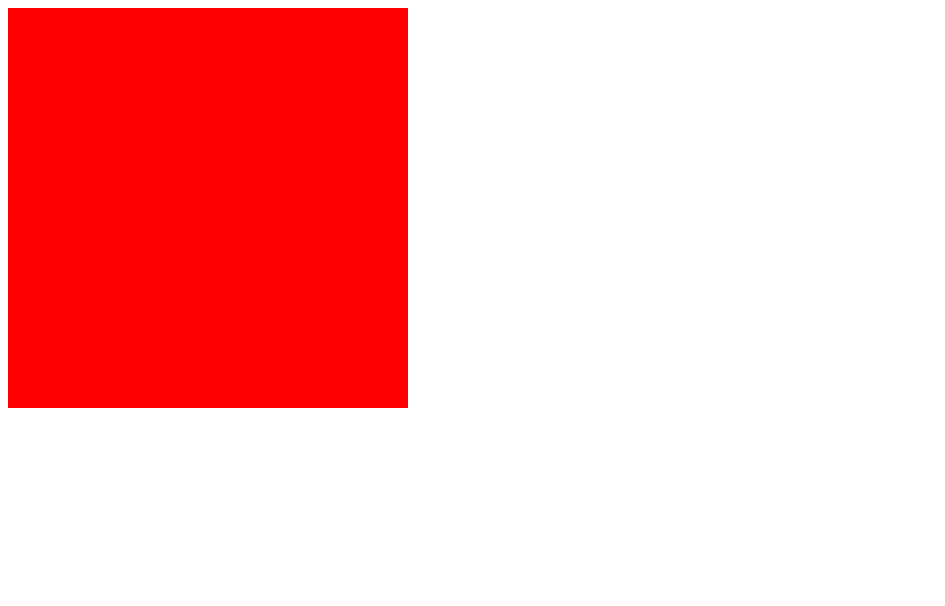
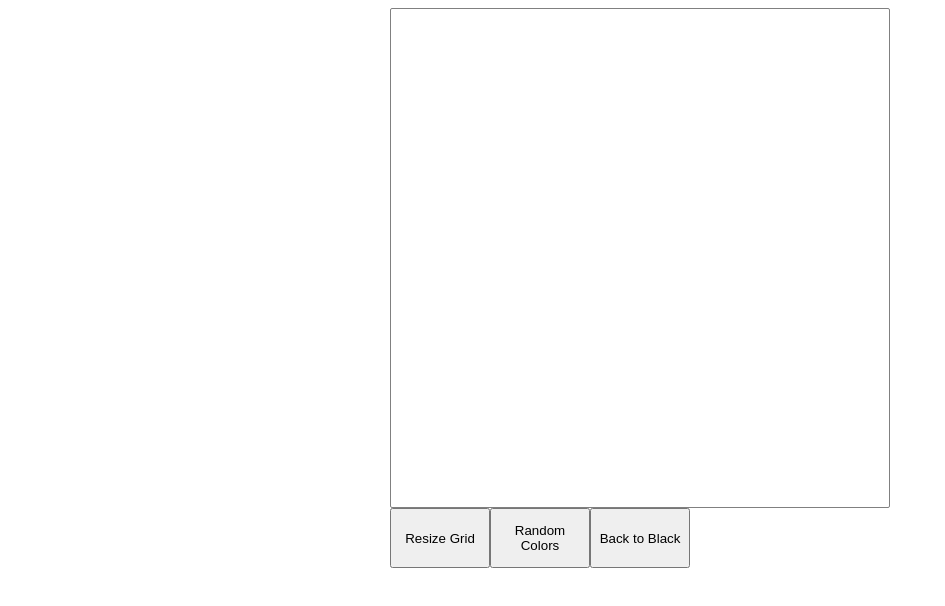
Before and after one commit to labock/etch-a-sketch, a plain HTML site: page index.html in a window 1280 px wide. Shown: the whole page, without its empty margins (0-945 px from the left). Drawn offline with nearby package versions, Linux system fonts and the light colour scheme.

Commit message:
Scalability, color randomization

```diff
--- /dev/null
+++ b/css/main.css
@@ -0,0 +1,25 @@
+* {
+	box-sizing: border-box;
+}
+button {
+	width: 100px;
+	height: 60px;
+	float: left;
+}
+.container {
+	height: 500px;
+	width: 500px;
+	margin: auto;
+	border: 0.1px solid grey;
+	border-radius: 2px;
+	display: block;
+}
+.button-area{
+	width: 500px;
+	text-align: center;
+	display: block;
+	margin: auto;
+}
+.square{
+	float: left;
+}
--- a/index.html
+++ b/index.html
@@ -1,11 +1,17 @@
 <!DOCTYPE html>
 <html>
 <head>
+	<title>Etch-a-Sketch</title>
+	<link rel="stylesheet" type="text/css" href="./css/main.css">
 	<script src="https://ajax.googleapis.com/ajax/libs/jquery/1.11.0/jquery.min.js"></script>
 	<script type="text/javascript" src="./js/main.js"></script>
-	<title>Etch-a-Sketch</title>
 </head>
 <body>
 <div class="container"></div>
+<div class="button-area">
+	<button  onclick="resizeGrid()">Resize Grid</button>
+	<button  onclick="color = 'random'">Random Colors</button>
+	<button  onclick="color = 'black'">Back to Black</button>
+</div>
 </body>
 </html>
--- a/js/main.js
+++ b/js/main.js
@@ -1,17 +1,51 @@
+var gridSize = 16;
+var color = "black";
+
 $(document).ready(function(){
-	for (var i = 0; i < 16; i++) {
-		var div = document.createElement("div");
-		div.style.height = "100px";
-		div.style.width  = "100px";
-		div.style.background = "red";
-		// div.style.margin = "5px";  --good for initial visualization
-		div.style.float = "left";
-		if(i%4 == 0){
-			div.style.clear = "both";
+	initGrid(+gridSize);
+	$('button').on('click', function(event) {
+    event.preventDefault();
+  })
+});
+
+var resizeGrid = function(){
+	gridSize = prompt("Enter new grid size: ", gridSize);
+	$('.container').empty();
+	initGrid(+gridSize)
+}
+var generateSquares = function(n){
+	var squares = ''
+	for (var i = 0; i < gridSize; i++) {
+		for (var j = 0; j < gridSize; j++) {
+			squares += '<div class="square"></div> ';
 		}
-		$('.container').append(div);
-	};
-	$('div').mouseenter(function(){
-		this.style.background = "black";
+	}
+	return squares;
+}
+
+var setSize = function(n){
+	var width = ($('.container').width() / parseFloat(n));
+    var height = ($('.container').height() / parseFloat(n));
+    return {'height' : height, 'width' : width};
+}
+
+var setColor = function(color){
+	if (color === 'random') {
+    	return randomColor();
+  	}
+  	else {
+    	return color;
+  	}
+}
+
+var randomColor = function() {
+  return '#'+(0x1000000+(Math.random())*0xffffff).toString(16).substr(1,6)
+}
+
+var initGrid = function(n){
+	$('.container').append(generateSquares(n));
+	$('.square').css(setSize(n));
+	$('.square').hover(function(){
+		$(this).css({'background-color' : setColor(color)});
 	});
-});
+}
```
